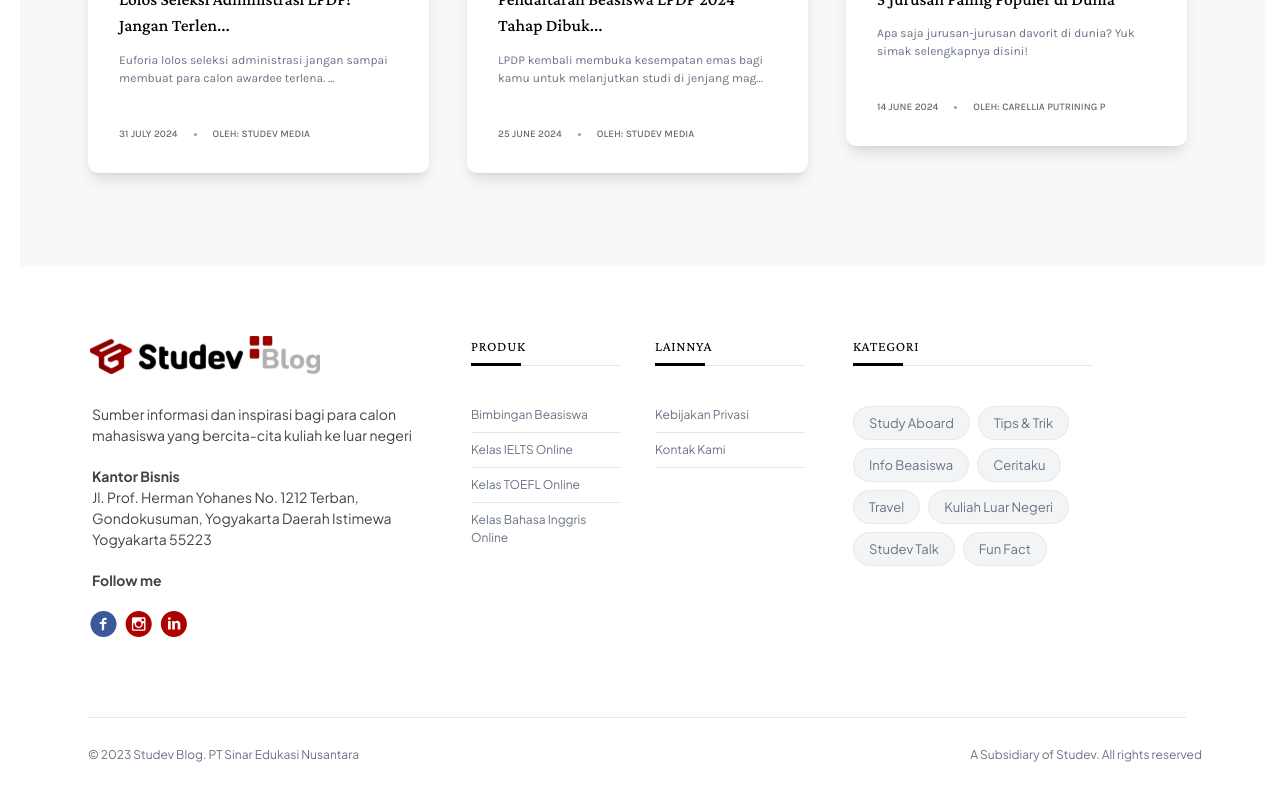
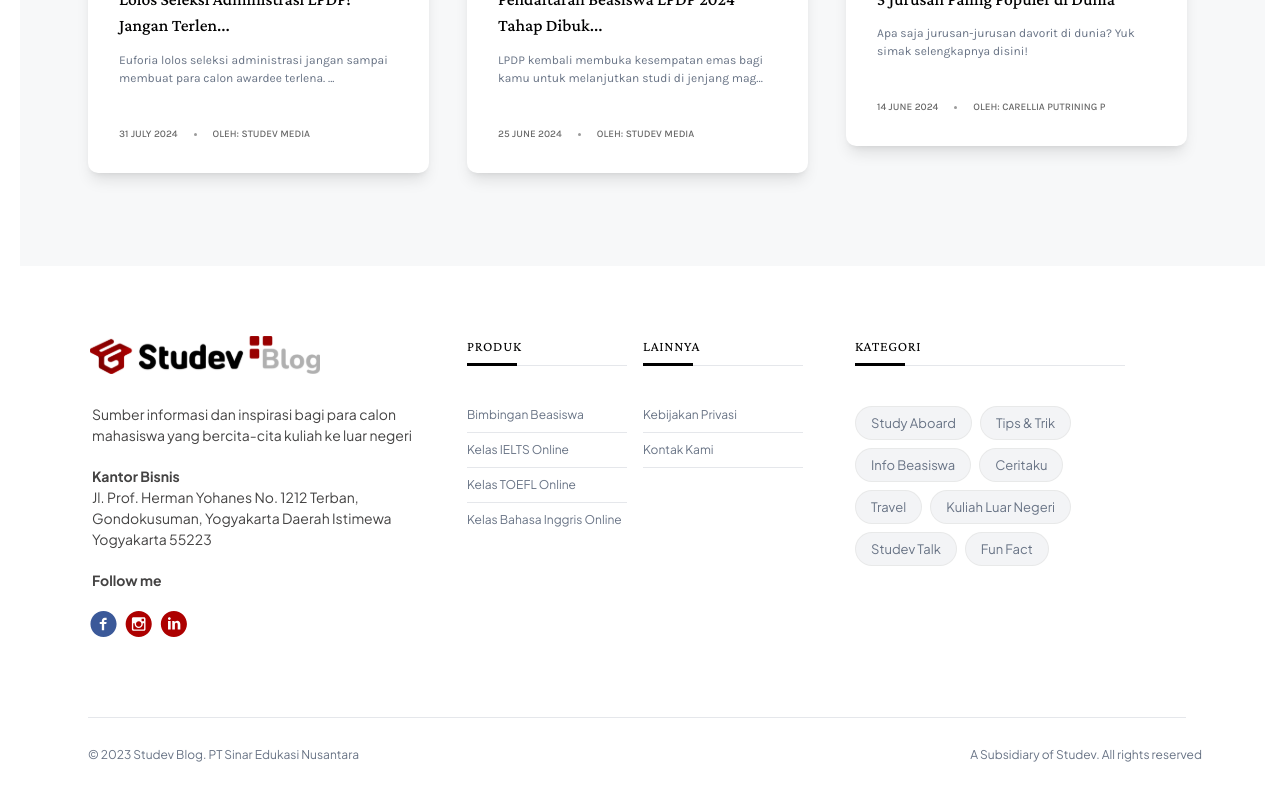
Before and after one commit to Sulthan20/duplicate-studev-blog, a Next.js app: page / in a window 1280 px wide. Shown: the part 3238-4038 px from the top of the page. Built offline with nearby package versions, Linux system fonts and the light colour scheme.

Commit message:
Update Studev Blog

```diff
--- a/app/components/Footer.tsx
+++ b/app/components/Footer.tsx
@@ -36,45 +36,45 @@ const Footer = () => {
                         </div>
                     </div>
                 </div>
-                <div className="col-lg-4 col-md-6 ml-6">
+                <div className="col-lg-4 col-md-6 ml-5">
                     <li className={'text-hilight ${geistSans.variable} box-text-PL list-none pb-2'}>PRODUK</li>
                     <div className="box-with-border box-text-PL mb-10">
-                        <hr className="w-[150px] border-t"></hr>
+                        <hr className="w-[160px] border-t"></hr>
                     </div>
                     <li className={'text-footer-PL ${geistSans.variable} box-text-PL list-none'}>
                         Bimbingan Beasiswa
-                        <hr className="w-[150px] border-t mt-2 mb-2"></hr>
+                        <hr className="w-[160px] border-t mt-2 mb-2"></hr>
                     </li>
                     <li className={'text-footer-PL ${geistSans.variable} box-text-PL list-none'}>
                         Kelas IELTS Online
-                        <hr className="w-[150px] border-t mt-2 mb-2"></hr>
+                        <hr className="w-[160px] border-t mt-2 mb-2"></hr>
                     </li>
                     <li className={'text-footer-PL ${geistSans.variable} box-text-PL list-none'}>
                         Kelas TOEFL Online
-                        <hr className="w-[150px] border-t mt-2 mb-2"></hr>
+                        <hr className="w-[160px] border-t mt-2 mb-2"></hr>
                     </li>
                     <li className={'text-footer-PL ${geistSans.variable} box-text-PL list-none'}>
                         Kelas Bahasa Inggris Online
                     </li>
                 </div>
-                <div className="col-lg-4 col-md-6 ml-6">
+                <div className="col-lg-4 col-md-6 -ml-11">
                     <li className={'text-hilight ${geistSans.variable} box-text-PL list-none pb-2'}>LAINNYA</li>
                     <div className="box-with-border box-text-PL mb-10">
-                        <hr className="w-[150px] border-t"></hr>
+                        <hr className="w-[160px] border-t"></hr>
                     </div>
                     <li className={'text-footer-PL ${geistSans.variable} box-text-PL list-none'}>
                         Kebijakan Privasi
-                        <hr className="w-[150px] border-t mt-2 mb-2"></hr>
+                        <hr className="w-[160px] border-t mt-2 mb-2"></hr>
                     </li>
                     <li className={'text-footer-PL ${geistSans.variable} box-text-PL list-none'}>
                         Kontak Kami
-                        <hr className="w-[150px] border-t mt-2 mb-2"></hr>
+                        <hr className="w-[160px] border-t mt-2 mb-2"></hr>
                     </li>
                 </div>
-                <div className="col-lg-4 col-md-6 -ml-3">
+                <div className="-ml-2">
                     <li className={'text-hilight ${geistSans.variable} box-text list-none pb-2'}>KATEGORI</li>
                     <div className="box-with-border box-text mb-10">
-                        <hr className="w-[240px] border-t"></hr>
+                        <hr className="w-[270px] border-t"></hr>
                     </div>
                     <div className="box-text">
                         <div className="flex gap-2 pb-2">
--- a/app/globals.css
+++ b/app/globals.css
@@ -273,7 +273,7 @@
 }
 .box-text-PL {
   display: block;
-  width: 125px;
+  width: 185px;
   word-wrap: break-word;
   line-height: 1.5em;
 }
```
